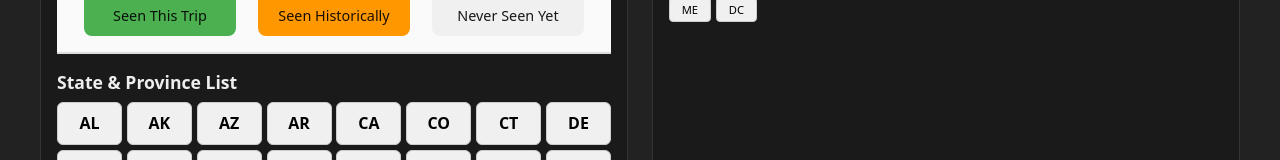
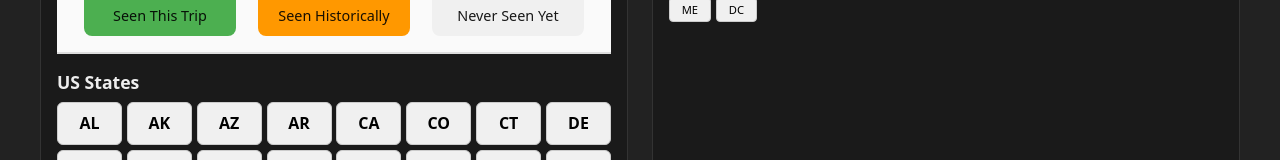
Before and after one commit to stipman/LP, a plain HTML site: page index.html in a window 1280 px wide. Shown: the part 229-389 px from the top of the page. Drawn offline with Linux system fonts and the light colour scheme.

Commit message:
Change heading from 'State & Province List' to 'US States'

```diff
--- a/index.html
+++ b/index.html
@@ -256,7 +256,7 @@
                 <span class="counter-label">Never Seen Yet</span>
               </div>
           </div>
-        <h2>State & Province List</h2>
+        <h2>US States</h2>
         <div id="state-list" class="state-list"></div>
       </section>
 
```
